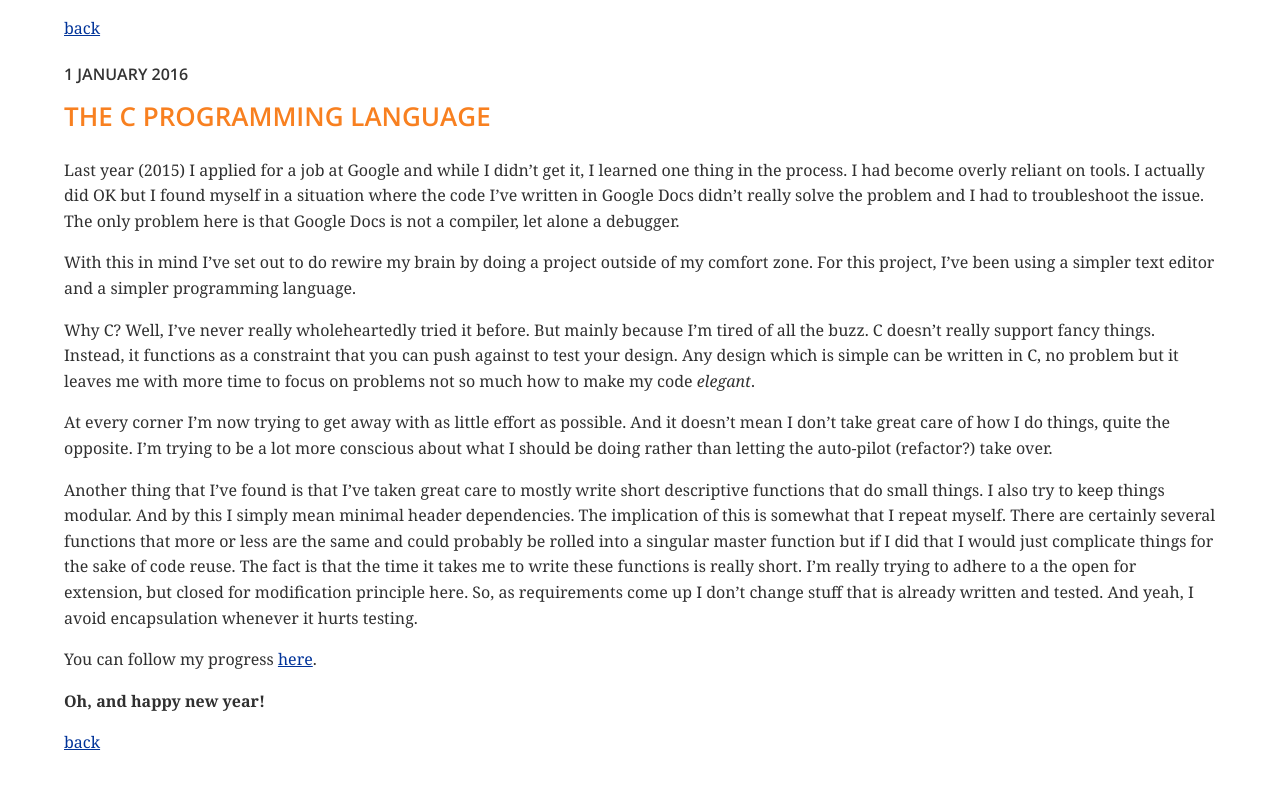
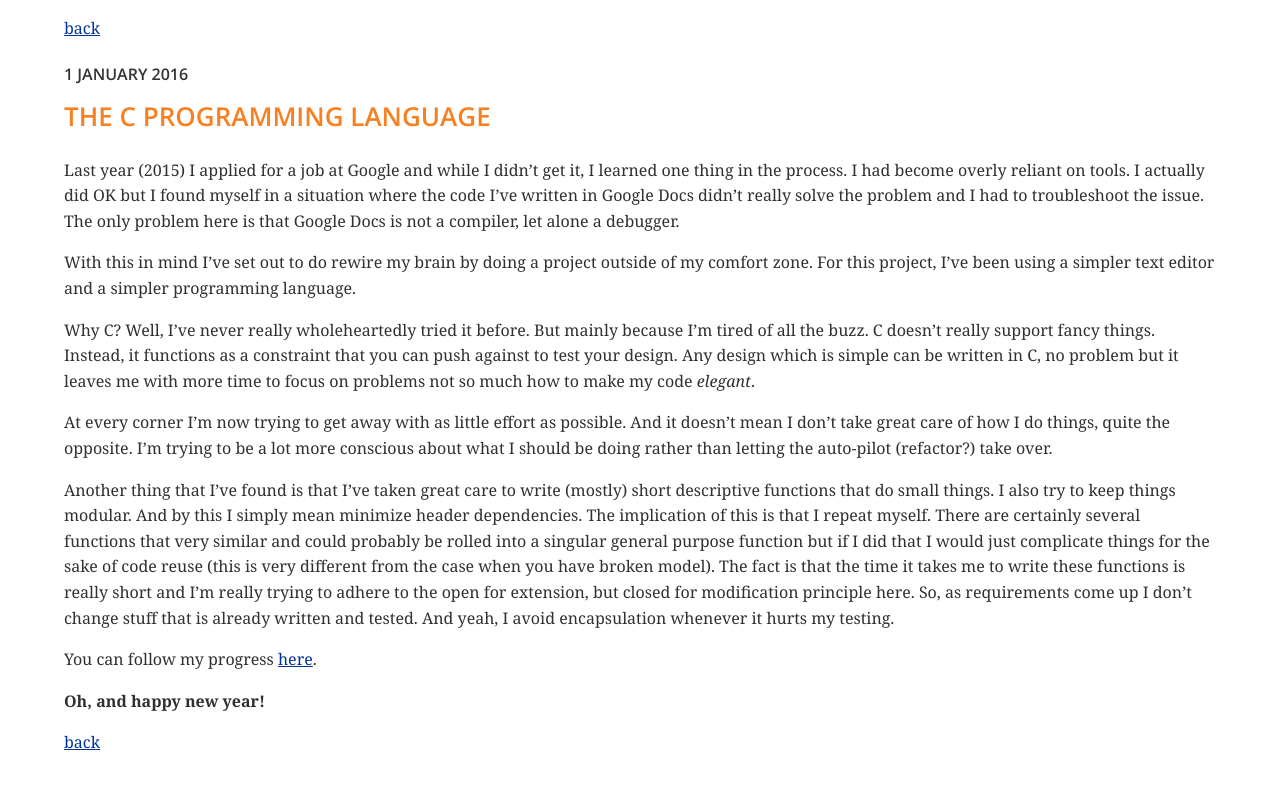
Before and after one commit to leidegre/leidegre.github.com, a Jekyll site: the page built from _posts/2016-01-01-the-c-programming-lang.md, in a window 1280 px wide. Shown: the top 789 px of the page. Built offline with Jekyll 4.4.1, drawn with Linux system fonts in a browser that asks for light colours; nearby versions of some CDN libraries.

Commit message:
Update 2016-01-01-the-c-programming-lang.md

```diff
--- a/_posts/2016-01-01-the-c-programming-lang.md
+++ b/_posts/2016-01-01-the-c-programming-lang.md
@@ -11,7 +11,7 @@ Why C? Well, I've never really wholeheartedly tried it before. But mainly becaus
 
 At every corner I'm now trying to get away with as little effort as possible. And it doesn't mean I don't take great care of how I do things, quite the opposite. I'm trying to be a lot more conscious about what I should be doing rather than letting the auto-pilot (refactor?) take over.
 
-Another thing that I've found is that I've taken great care to mostly write short descriptive functions that do small things. I also try to keep things modular. And by this I simply mean minimal header dependencies. The implication of this is somewhat that I repeat myself. There are certainly several functions that more or less are the same and could probably be rolled into a singular master function but if I did that I would just complicate things for the sake of code reuse. The fact is that the time it takes me to write these functions is really short. I'm really trying to adhere to a the open for extension, but closed for modification principle here. So, as requirements come up I don't change stuff that is already written and tested. And yeah, I avoid encapsulation whenever it hurts testing.
+Another thing that I've found is that I've taken great care to write (mostly) short descriptive functions that do small things. I also try to keep things modular. And by this I simply mean minimize header dependencies. The implication of this is that I repeat myself. There are certainly several functions that very similar and could probably be rolled into a singular general purpose function but if I did that I would just complicate things for the sake of code reuse (this is very different from the case when you have broken model). The fact is that the time it takes me to write these functions is really short and I'm really trying to adhere to the open for extension, but closed for modification principle here. So, as requirements come up I don't change stuff that is already written and tested. And yeah, I avoid encapsulation whenever it hurts my testing.
 
 You can follow my progress [here](https://github.com/leidegre/parc/tree/particle).
 
```
